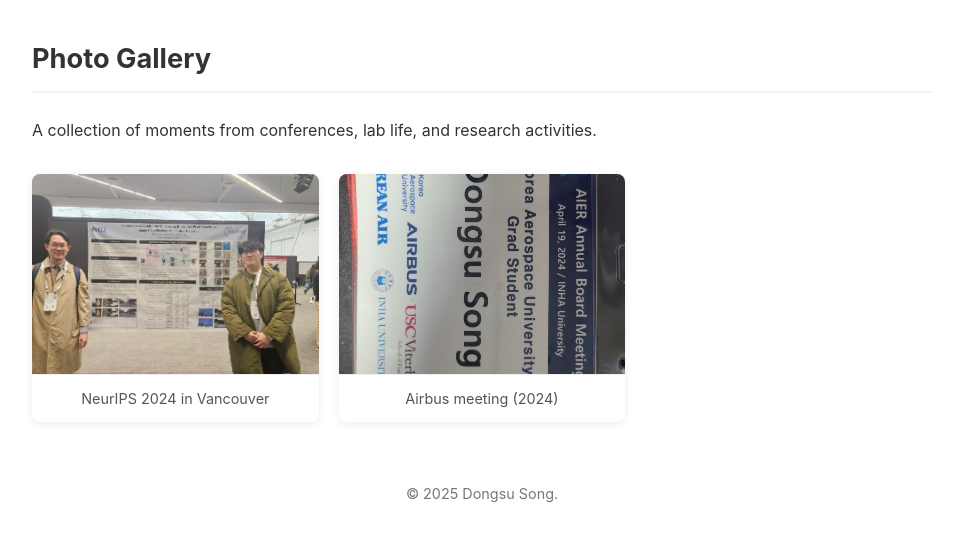
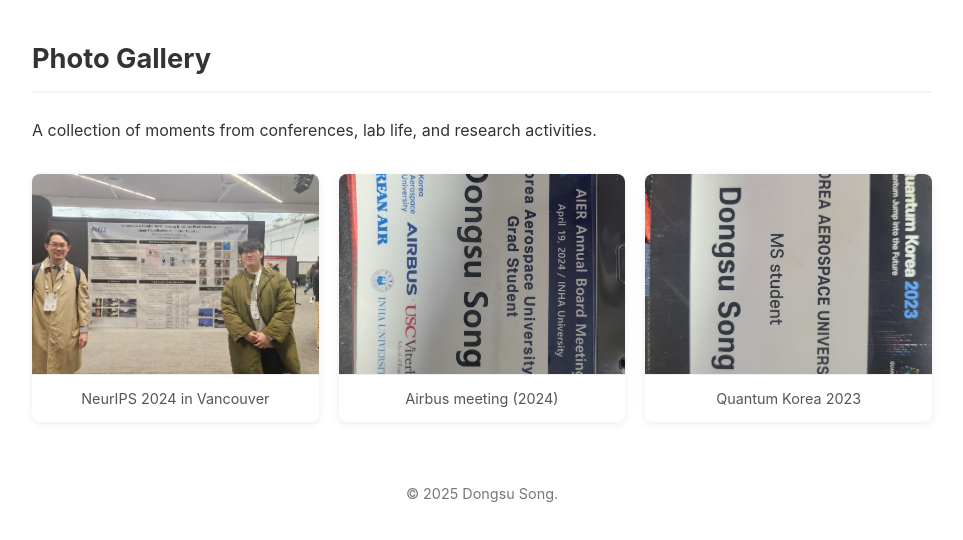
Before and after one commit to sharpit1/my-website, a plain HTML site: page photos.html in a window 1280 px wide. Shown: the part 92-632 px from the top of the page, without its empty margins (158-1121 px from the left). Drawn offline with Linux system fonts and the light colour scheme.

Commit message:
Update photos.html

```diff
--- a/photos.html
+++ b/photos.html
@@ -30,8 +30,13 @@
             </div>
 
             <div class="photo-item">
-                <img src="contents/photoes/Airbus_2024.jpg" alt="Airbus_2024">
+                <img src="contents/photoes/Airbus_2024.jpg" alt="Airbus 2024">
                 <div class="photo-caption">Airbus meeting (2024)</div>
+            </div>
+
+            <div class="photo-item">
+                <img src="contents/photoes/Quantum_korea_2023.jpg" alt="Quantum Korea 2023">
+                <div class="photo-caption">Quantum Korea 2023</div>
             </div>
 
 
```
